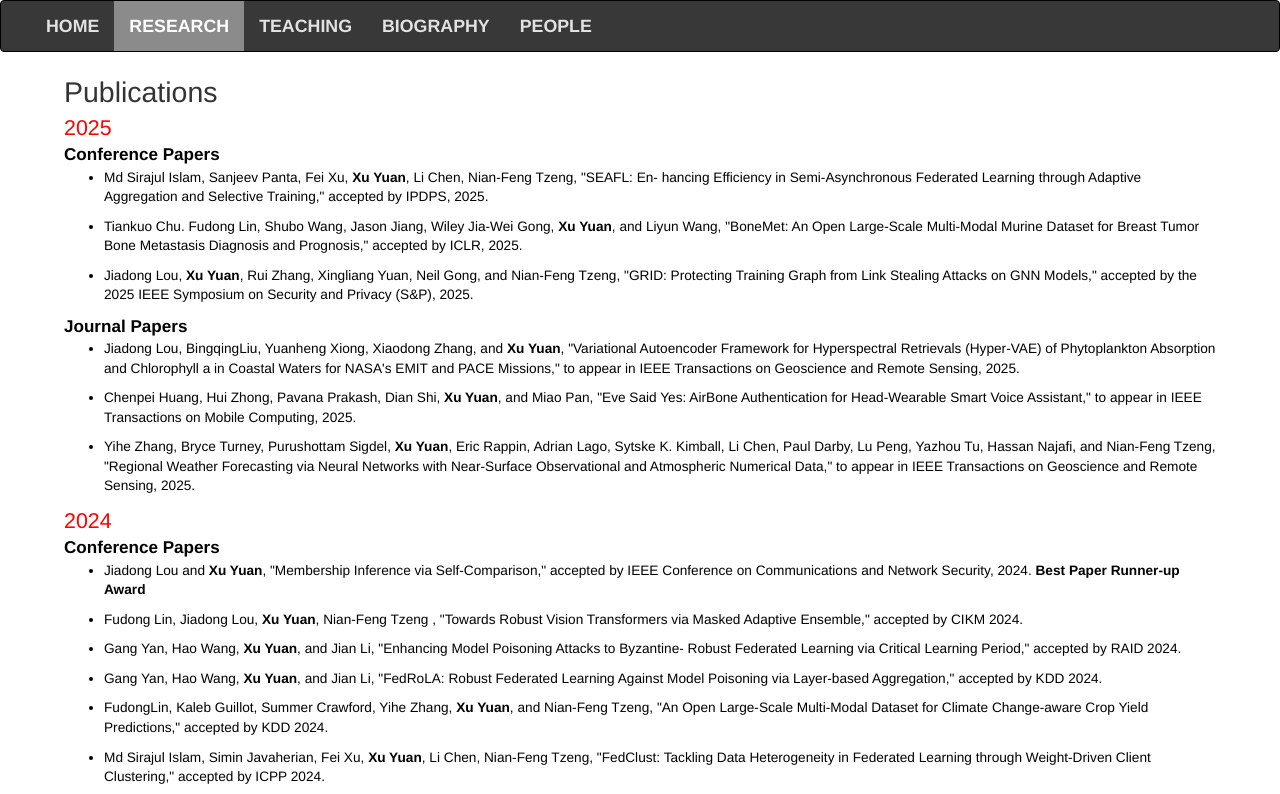
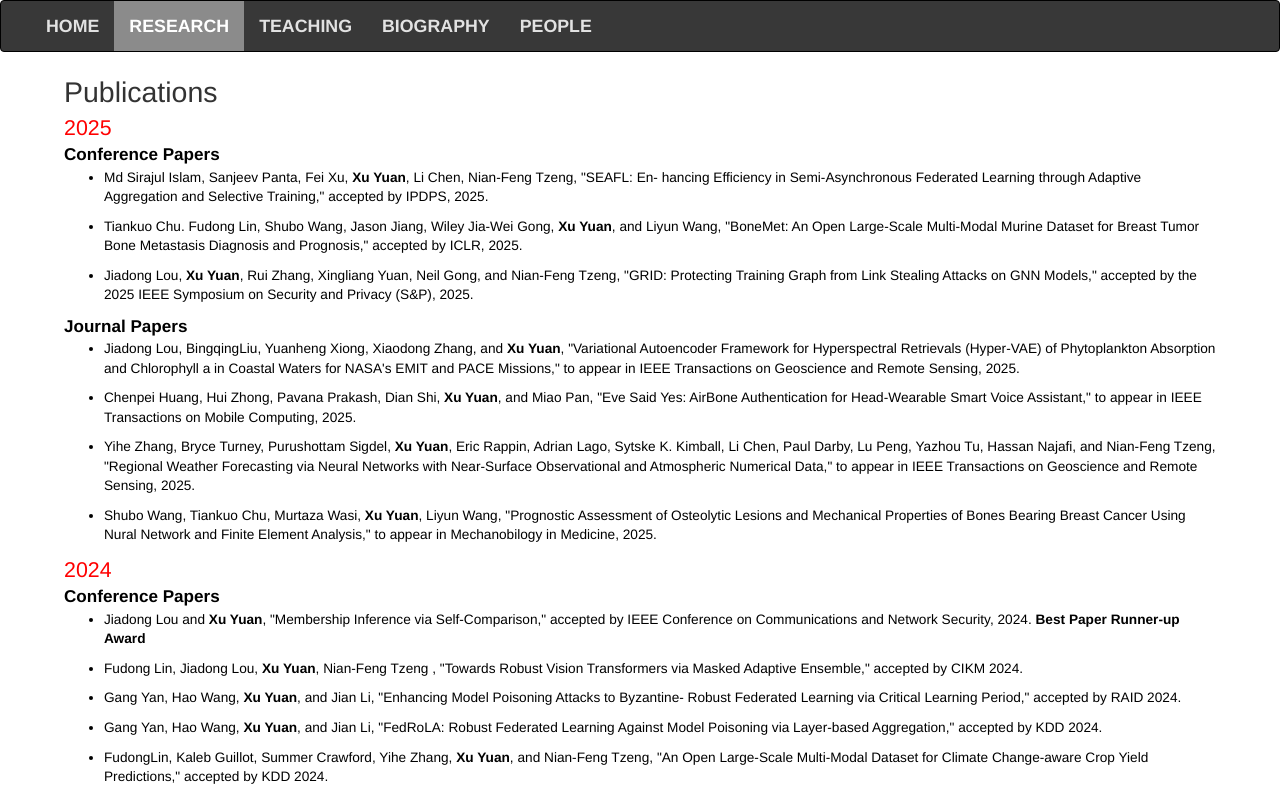
Before and after one commit to yuanxuyx/yuanxuyx.github.io, a plain HTML site: page research.html in a window 1280 px wide. Shown: the top 794 px of the page. Drawn offline with nearby package versions, Linux system fonts and the light colour scheme.

Commit message:
update medicine

```diff
--- a/research.html
+++ b/research.html
@@ -74,6 +74,9 @@
                                     </li>
 
                                     <li><p>Yihe Zhang,  Bryce Turney, Purushottam Sigdel, <strong>Xu Yuan</strong>, Eric Rappin, Adrian Lago, Sytske K. Kimball, Li Chen, Paul Darby, Lu Peng, Yazhou Tu, Hassan Najafi, and Nian-Feng Tzeng, "Regional Weather Forecasting via Neural Networks with Near-Surface Observational and Atmospheric Numerical Data," to appear in IEEE Transactions on Geoscience and Remote Sensing, 2025. </p>
+                                    </li>
+
+                                    <li><p>Shubo Wang,  Tiankuo Chu, Murtaza Wasi, <strong>Xu Yuan</strong>, Liyun Wang, "Prognostic Assessment of Osteolytic Lesions and Mechanical Properties of Bones Bearing Breast Cancer Using Nural Network and Finite Element Analysis," to appear in Mechanobilogy in Medicine, 2025. </p>
                                     </li>
 
                                     </li>
```
